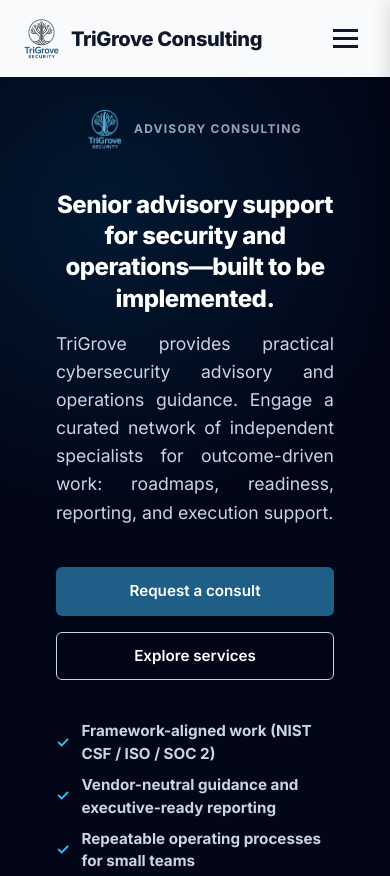
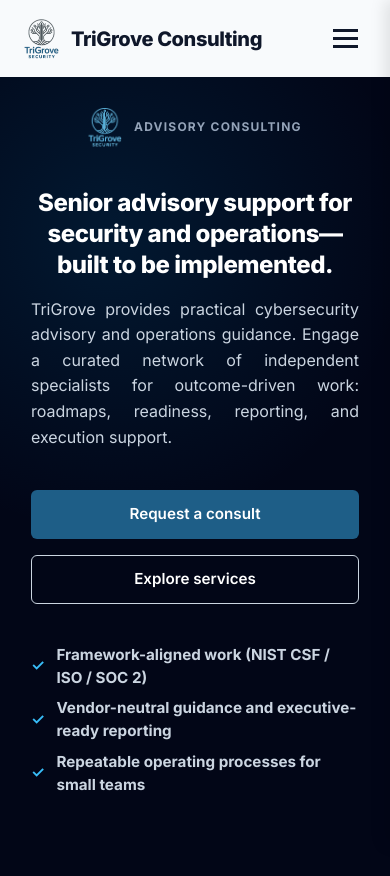
Before and after one commit to ZarghamMujtaba/TriGrove, an Eleventy site: page src/index.md in a window 390 px wide. Shown: the top 876 px of the page. Built offline with nearby package versions, Linux system fonts and the light colour scheme; Eleventy itself is replaced by a stand-in of ours; files that its build step writes are made by us from their sources.

Commit message:
fix the responsive issue in site

```diff
--- a/src/_includes/hero.njk
+++ b/src/_includes/hero.njk
@@ -23,6 +23,7 @@
   height: 600px;
   background: radial-gradient(circle, rgba(2, 132, 199, 0.15) 0%, rgba(2, 6, 23, 0) 70%);
   z-index: 0;
+
 }
 
 .hero-content {
@@ -107,8 +108,8 @@
 }
 
 </style>
-<section class="hero">
-    <div class="container">
+<section class="hero hero-main">
+    <div class="container main-container">
         <div class="hero-content">
             <div class="hero-text">
                 <div class="hero-logo-row animate-entry" style="display: flex; align-items: center; gap: 0.75rem; margin-bottom: 2rem; opacity: 0.9;">
--- a/src/assets/css/style.css
+++ b/src/assets/css/style.css
@@ -1100,6 +1100,43 @@ select.form-input {
     line-height: 1.3 !important;
     margin-bottom: 1rem !important;
     /* Mobile (Portrait) */
+    width: 100% !important;
+    max-width: 100% !important;
+  }
+
+  .hero-text {
+    width: 100% !important;
+    max-width: 100% !important;
+    padding: 0 1rem !important;
+    /* Minimal padding */
+  }
+
+  .hero-main {
+    width: 100% !important;
+    padding: 30px 15px !important;
+    margin: 0 !important;
+  }
+
+  .main-container {
+    width: 100% !important;
+    padding: 0 !important;
+    margin: 0 !important;
+  }
+
+  .hero-content {
+    width: 100% !important;
+    padding: 0 !important;
+    margin: 0 !important;
+  }
+
+  .hero-text p {
+    font-size: 1rem !important;
+    max-width: 100% !important;
+    width: 100% !important;
+  }
+
+  .hero-text h1 {
+    text-align: center !important;
   }
 
   .section-header {
```
